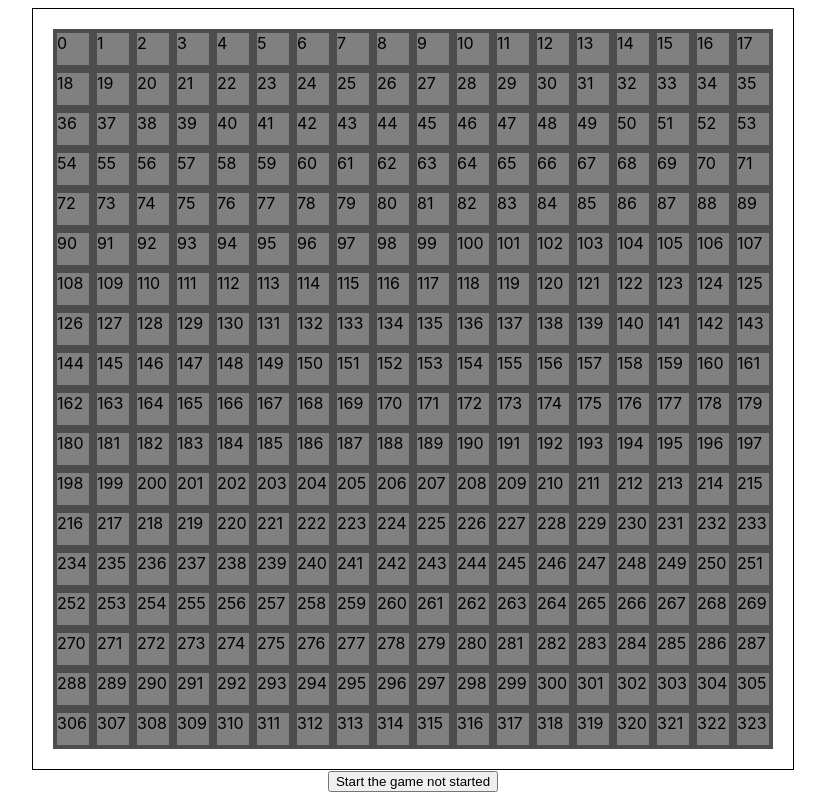
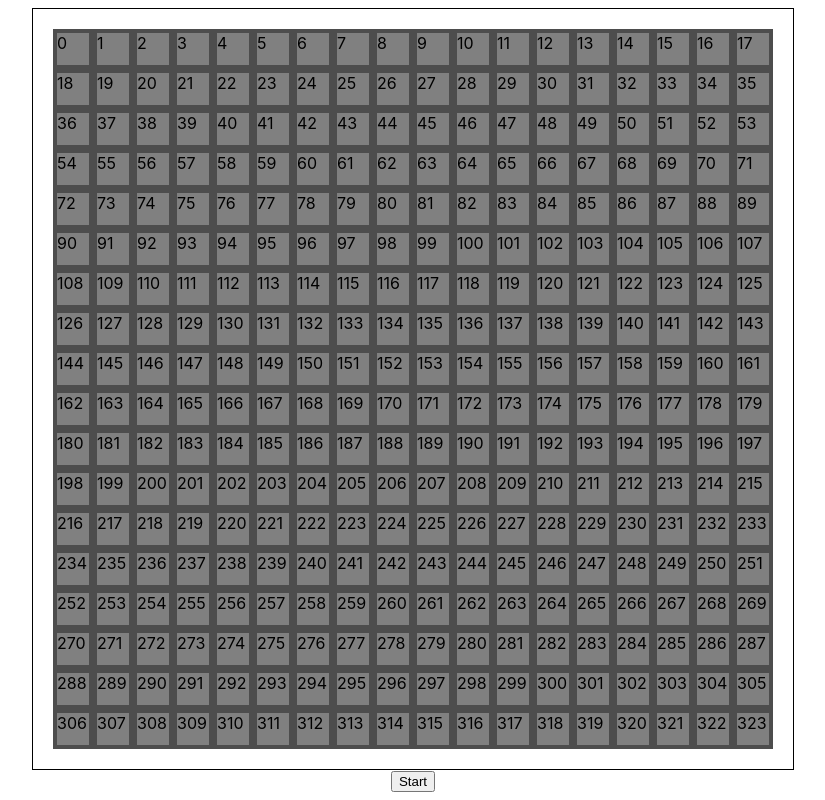
Before and after one commit to memerchik/life-game, a React (Create React App) app: page / in a window 1280 px wide. Shown: the whole page, without its empty margins (227-1052 px from the left). Built offline with nearby package versions, Linux system fonts and the light colour scheme.

Commit message:
Small decoration

```diff
--- a/src/StartBtn.js
+++ b/src/StartBtn.js
@@ -11,7 +11,7 @@ function StartBtn({play, changePlay}) {
   }
   return (
     <div className="StartBtn">
-      <button onClick={()=>switchPlay()}>Start the game {play == true ? "started" : "not started"}</button>
+      <button onClick={()=>switchPlay()}>{play == true ? "Pause" : "Start"}</button>
     </div>
   );
 
--- a/src/Table.js
+++ b/src/Table.js
@@ -289,8 +289,8 @@ function Table({play}) {
             })
         })
 
-        console.log("empty", emptyCells)
-        console.log("filled", filledCells)
+        //console.log("empty", emptyCells)
+        //console.log("filled", filledCells)
 
         //Check empty cells
         emptyCells.map((thisCell, ind)=>{
```
